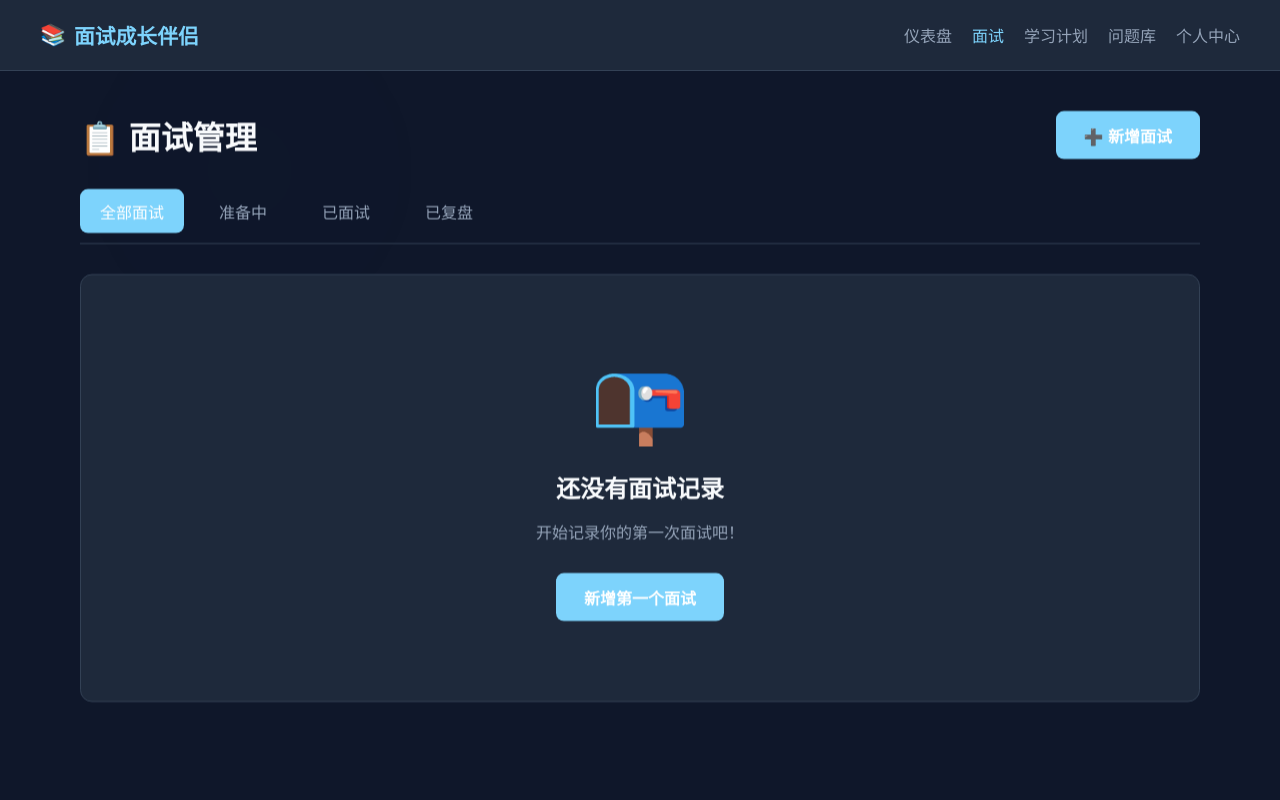
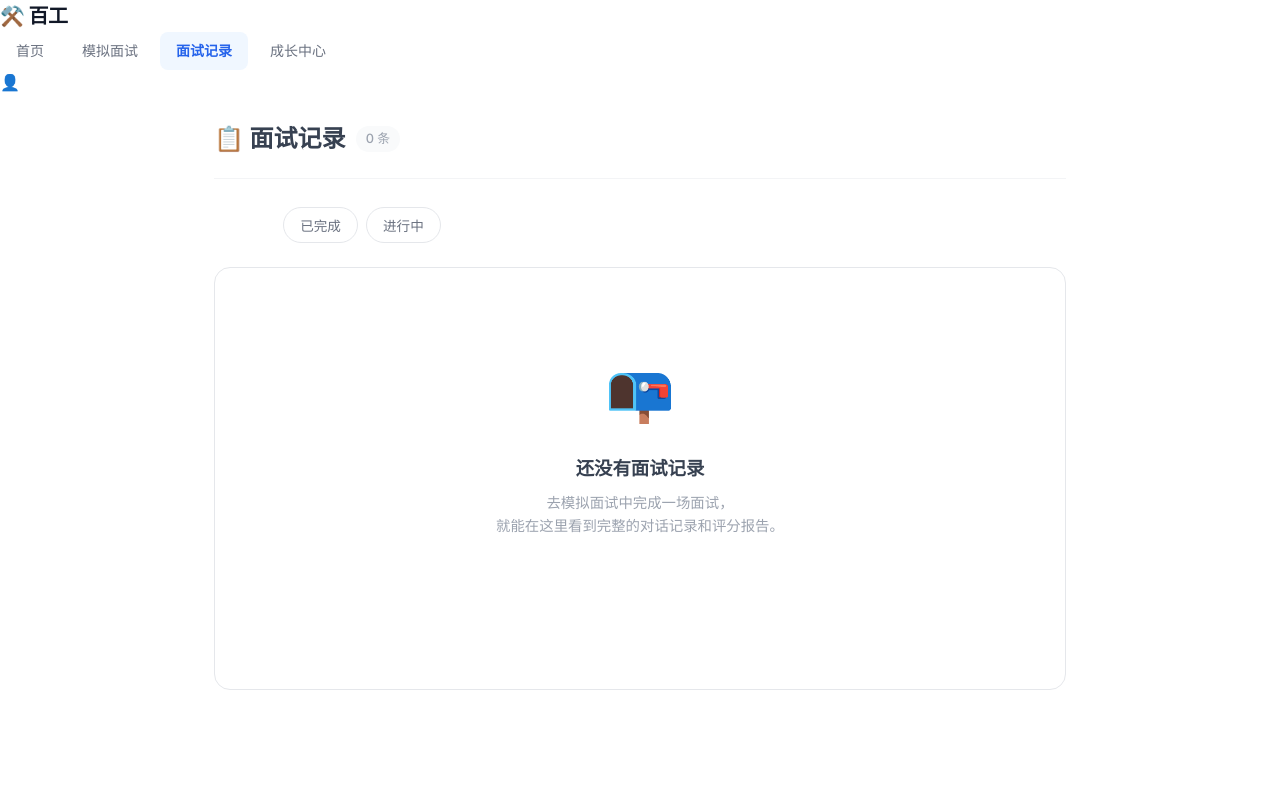
Before and after one commit to zhousirui0714/mianshiguan, a Flask app: page /interviews in a window 1280 px wide. Run offline with Flask 3, Linux system fonts and the light colour scheme; some libraries are stand-ins or nearby versions.

Commit message:
feat: 面试记录列表页 — 查看过往每一次面试对话和报告
- /interviews 路由改为从数据库获取真实面试记录
- 展示：场景类型、目标岗位/公司、对话轮数、日期、分数、徽章
- 支持筛选：全部 / 已完成 / 进行中
- 空状态引导用户去开始第一场面试
- 点击跳转 /result/<id> 查看完整对话+评分报告

Co-Authored-By: Claude Opus 4.8 <noreply@anthropic.com>

```diff
--- a/templates/interviews.html
+++ b/templates/interviews.html
@@ -3,315 +3,337 @@
 <head>
     <meta charset="UTF-8">
     <meta name="viewport" content="width=device-width, initial-scale=1.0">
-    <title>面试列表 - 面试成长伴侣</title>
-    <link rel="stylesheet" href="/static/css/theme.css">
-    <link rel="stylesheet" href="/static/css/effects.css">
+    <title>面试记录 - 百工</title>
+    <link rel="preconnect" href="https://fonts.googleapis.com">
+    <link rel="preconnect" href="https://fonts.gstatic.com" crossorigin>
+    <link href="https://fonts.googleapis.com/css2?family=Inter:opsz,wght@14..32,300;14..32,400;14..32,500;14..32,600;14..32,700&display=swap" rel="stylesheet">
+    <link rel="stylesheet" href="/static/css/home.css">
     <style>
-        * { margin: 0; padding: 0; box-sizing: border-box; }
-
-        :root {
-            --primary: #7DD3FC;
-            --secondary: #10B981;
-            --accent: #F59E0B;
-            --bg-dark: #0F172A;
-            --bg-card: #1E293B;
-            --text-primary: #F8FAFC;
-            --text-secondary: #94A3B8;
-            --border: #334155;
+        .records-container {
+            max-width: 900px;
+            margin: 0 auto;
+            padding: 24px 24px 60px;
         }
 
-        body {
-            font-family: 'PingFang SC', 'Microsoft YaHei', sans-serif;
-            background: var(--bg-dark);
-            min-height: 100vh;
-            color: var(--text-primary);
+        .page-top {
+            display: flex;
+            align-items: center;
+            justify-content: space-between;
+            margin-bottom: 28px;
+            padding-bottom: 20px;
+            border-bottom: 1px solid var(--gray-100);
         }
 
-        .nav-bar {
+        .page-top h1 {
+            font-size: 1.5rem;
+            font-weight: 700;
+            color: var(--gray-800);
             display: flex;
-            justify-content: space-between;
             align-items: center;
-            padding: 20px 40px;
-            background: var(--bg-card);
-            border-bottom: 1px solid var(--border);
+            gap: 10px;
         }
 
-        .logo {
-            font-size: 1.3rem;
-            font-weight: bold;
-            color: var(--primary);
+        .count-badge {
+            font-size: 0.8rem;
+            font-weight: 500;
+            color: var(--gray-400);
+            background: var(--gray-50);
+            padding: 3px 10px;
+            border-radius: 20px;
+        }
+
+        .filter-row {
+            display: flex;
+            gap: 8px;
+            margin-bottom: 24px;
+        }
+
+        .filter-chip {
+            padding: 7px 16px;
+            border-radius: 20px;
+            font-size: 0.85rem;
+            font-weight: 500;
+            border: 1px solid var(--gray-200);
+            background: #fff;
+            color: var(--gray-500);
+            cursor: pointer;
+            transition: all 0.2s;
+        }
+
+        .filter-chip:hover { border-color: var(--gray-300); color: var(--gray-600); }
+        .filter-chip.active {
+            background: var(--gray-800);
+            color: #fff;
+            border-color: var(--gray-800);
+        }
+
+        .records-list {
+            display: flex;
+            flex-direction: column;
+            gap: 12px;
+        }
+
+        .record-card {
+            background: #fff;
+            border: 1px solid var(--gray-200);
+            border-radius: 12px;
+            padding: 20px 24px;
             display: flex;
             align-items: center;
-            gap: 8px;
+            gap: 20px;
+            cursor: pointer;
+            transition: all 0.2s;
+            text-decoration: none;
+            color: inherit;
         }
 
-        .nav-links {
-            display: flex;
-            gap: 20px;
+        .record-card:hover {
+            border-color: var(--gray-300);
+            box-shadow: 0 2px 12px rgba(0,0,0,0.04);
+            transform: translateY(-1px);
         }
 
-        .nav-links a {
-            color: var(--text-secondary);
-            text-decoration: none;
-            transition: color 0.3s;
+        .record-icon {
+            width: 44px;
+            height: 44px;
+            border-radius: 10px;
+            display: flex;
+            align-items: center;
+            justify-content: center;
+            font-size: 1.3rem;
+            flex-shrink: 0;
         }
 
-        .nav-links a:hover, .nav-links a.active {
-            color: var(--primary);
+        .icon-job      { background: #EEF2FF; }
+        .icon-teacher  { background: #FEF3C7; }
+        .icon-ielts    { background: #DCFCE7; }
+        .icon-civil    { background: #F3E8FF; }
+        .icon-graduate { background: #DBEAFE; }
+        .icon-mba      { background: #FCE7F3; }
+
+        .record-body {
+            flex: 1;
+            min-width: 0;
         }
 
-        .container {
-            max-width: 1200px;
-            margin: 0 auto;
-            padding: 40px;
+        .record-title {
+            font-size: 0.95rem;
+            font-weight: 600;
+            color: var(--gray-800);
+            margin-bottom: 4px;
+            white-space: nowrap;
+            overflow: hidden;
+            text-overflow: ellipsis;
         }
 
-        .page-header {
+        .record-subtitle {
+            font-size: 0.8rem;
+            color: var(--gray-400);
             display: flex;
-            justify-content: space-between;
             align-items: center;
-            margin-bottom: 30px;
+            gap: 10px;
+            flex-wrap: wrap;
         }
 
-        .page-title {
-            font-size: 2rem;
+        .record-meta {
+            display: flex;
+            align-items: center;
+            gap: 14px;
+            flex-shrink: 0;
         }
 
-        .btn {
-            padding: 12px 28px;
-            border-radius: 8px;
-            font-size: 1rem;
-            font-weight: 600;
-            cursor: pointer;
-            border: none;
-            transition: all 0.3s;
-            text-decoration: none;
-            display: inline-block;
+        .record-score {
+            font-size: 1.4rem;
+            font-weight: 700;
+            text-align: center;
+            min-width: 48px;
         }
 
-        .btn-primary {
-            background: var(--primary);
-            color: white;
+        .score-high   { color: #10B981; }
+        .score-mid    { color: #F59E0B; }
+        .score-low    { color: #EF4444; }
+        .score-none   { color: var(--gray-300); font-size: 0.8rem; font-weight: 500; }
+
+        .status-tag {
+            font-size: 0.75rem;
+            font-weight: 600;
+            padding: 4px 10px;
+            border-radius: 12px;
+            white-space: nowrap;
         }
 
-        .btn-primary:hover {
-            background: #38BDF8;
-            transform: translateY(-2px);
+        .tag-finished { background: #DCFCE7; color: #059669; }
+        .tag-active   { background: #EEF2FF; color: #4F46E5; }
+
+        .badge-count {
+            font-size: 0.75rem;
+            color: var(--gray-400);
+            display: flex;
+            align-items: center;
+            gap: 3px;
         }
 
-        .filter-tabs {
-            display: flex;
-            gap: 15px;
-            margin-bottom: 30px;
-            border-bottom: 1px solid var(--border);
-            padding-bottom: 10px;
+        .arrow {
+            color: var(--gray-300);
+            font-size: 1.1rem;
+            flex-shrink: 0;
+            transition: transform 0.2s;
         }
 
-        .filter-tab {
-            padding: 10px 20px;
-            background: transparent;
-            border: none;
-            color: var(--text-secondary);
-            font-size: 1rem;
-            cursor: pointer;
-            border-radius: 8px;
-            transition: all 0.3s;
+        .record-card:hover .arrow { transform: translateX(3px); color: var(--gray-500); }
+
+        /* ========== 空状态 ========== */
+        .empty-box {
+            text-align: center;
+            padding: 80px 30px;
+            background: #fff;
+            border: 1px solid var(--gray-200);
+            border-radius: 16px;
         }
 
-        .filter-tab:hover {
-            background: rgba(255,255,255,0.05);
-        }
+        .empty-box .emoji { font-size: 3.5rem; margin-bottom: 16px; }
+        .empty-box h3 { font-size: 1.15rem; font-weight: 600; color: var(--gray-700); margin-bottom: 8px; }
+        .empty-box p { font-size: 0.9rem; color: var(--gray-400); margin-bottom: 24px; line-height: 1.6; }
+        .empty-box .btn { display: inline-block; padding: 12px 28px; background: var(--gray-800); color: #fff; border-radius: 10px; text-decoration: none; font-weight: 600; font-size: 0.9rem; transition: all 0.2s; }
+        .empty-box .btn:hover { background: #000; transform: translateY(-1px); }
 
-        .filter-tab.active {
-            background: var(--primary);
-            color: white;
-        }
-
-        .interviews-grid {
-            display: grid;
-            gap: 20px;
-        }
-
-        .interview-card {
-            background: var(--bg-card);
-            border-radius: 12px;
-            padding: 25px;
-            border: 1px solid var(--border);
-            display: flex;
-            justify-content: space-between;
-            align-items: center;
-            transition: all 0.3s;
-        }
-
-        .interview-card:hover {
-            border-color: var(--primary);
-            transform: translateX(5px);
-        }
-
-        .interview-info {
-            flex: 1;
-        }
-
-        .interview-info h3 {
-            font-size: 1.2rem;
-            margin-bottom: 8px;
-        }
-
-        .interview-meta {
-            display: flex;
-            gap: 20px;
-            color: var(--text-secondary);
-            font-size: 0.95rem;
-        }
-
-        .interview-actions {
-            display: flex;
-            align-items: center;
-            gap: 15px;
-        }
-
-        .status-badge {
-            padding: 6px 14px;
-            border-radius: 20px;
-            font-size: 0.85rem;
-            font-weight: 600;
-        }
-
-        .status-preparing {
-            background: rgba(99, 102, 241, 0.2);
-            color: var(--primary);
-        }
-
-        .status-completed {
-            background: rgba(16, 185, 129, 0.2);
-            color: var(--secondary);
-        }
-
-        .status-offer {
-            background: rgba(16, 185, 129, 0.3);
-            color: var(--secondary);
-        }
-
-        .action-link {
-            padding: 8px 16px;
-            background: transparent;
-            border: 1px solid var(--border);
-            color: var(--text-secondary);
-            border-radius: 6px;
-            text-decoration: none;
-            font-size: 0.9rem;
-            transition: all 0.3s;
-        }
-
-        .action-link:hover {
-            border-color: var(--primary);
-            color: var(--primary);
-        }
-
-        .empty-state {
-            text-align: center;
-            padding: 80px 20px;
-            background: var(--bg-card);
-            border-radius: 12px;
-            border: 1px solid var(--border);
-        }
-
-        .empty-state-icon {
-            font-size: 5rem;
-            margin-bottom: 20px;
-        }
-
-        .empty-state h2 {
-            margin-bottom: 15px;
-        }
-
-        .empty-state p {
-            color: var(--text-secondary);
-            margin-bottom: 30px;
-        }
-
-        @media (max-width: 768px) {
-            .container { padding: 20px; }
-            .page-header { flex-direction: column; align-items: flex-start; gap: 20px; }
-            .interview-card { flex-direction: column; align-items: flex-start; gap: 15px; }
+        @media (max-width: 640px) {
+            .records-container { padding: 16px; }
+            .record-card { flex-wrap: wrap; gap: 12px; }
+            .record-meta { width: 100%; justify-content: space-between; }
         }
     </style>
 </head>
 <body>
-<!-- 极光背景 -->
-<div class="aurora-bg">
-  <div class="aurora-layer"></div>
-  <div class="aurora-layer"></div>
-  <div class="aurora-layer"></div>
-  <div class="aurora-layer"></div>
+<div class="page-wrap">
+    <!-- 顶部导航 -->
+    <header class="nav-top">
+        <div class="nav-inner">
+            <a href="/" class="nav-logo">⚒️ 百工</a>
+            <nav class="nav-links">
+                <a href="/">首页</a>
+                <a href="/scenarios">模拟面试</a>
+                <a href="/interviews" class="active">面试记录</a>
+                <a href="/growth">成长中心</a>
+            </nav>
+            <div class="nav-right">
+                <a href="/profile" class="nav-avatar">
+                    <span>👤</span>
+                </a>
             </div>
-    <nav class="nav-bar">
-        <div class="logo">
-            <span>📚</span>
-            <span>面试成长伴侣</span>
         </div>
-        <div class="nav-links">
-            <a href="/dashboard">仪表盘</a>
-            <a href="/interviews" class="active">面试</a>
-            <a href="/plan">学习计划</a>
-            <a href="/questions">问题库</a>
-            <a href="/profile">个人中心</a>
-        </div>
-    </nav>
+    </header>
 
-    <div class="container">
-        <div class="page-header">
-            <h1 class="page-title">📋 面试管理</h1>
-            <a href="/interviews/new" class="btn btn-primary">➕ 新增面试</a>
+    <div class="records-container">
+        <div class="page-top">
+            <h1>
+                📋 面试记录
+                <span class="count-badge">{{ interviews|length }} 条</span>
+            </h1>
         </div>
 
-        <div class="filter-tabs">
-            <button class="filter-tab active">全部面试</button>
-            <button class="filter-tab">准备中</button>
-            <button class="filter-tab">已面试</button>
-            <button class="filter-tab">已复盘</button>
+        <!-- 筛选标签 -->
+        <div class="filter-row">
+            <button class="filter-chip active" data-filter="all" onclick="filterRecords('all', this)">全部</button>
+            <button class="filter-chip" data-filter="finished" onclick="filterRecords('finished', this)">已完成</button>
+            <button class="filter-chip" data-filter="active" onclick="filterRecords('active', this)">进行中</button>
         </div>
 
         {% if interviews %}
-            <div class="interviews-grid">
-                {% for interview in interviews %}
-                <div class="interview-card">
-                    <div class="interview-info">
-                        <h3>{{ interview.company }} - {{ interview.position }}</h3>
-                        <div class="interview-meta">
-                            {% if interview.interview_date %}
-                            <span>📅 {{ interview.interview_date }}</span>
+        <div class="records-list" id="records-list">
+            {% for iv in interviews %}
+            <a href="/result/{{ iv.id }}" class="record-card" data-status="{{ iv.status }}">
+                <!-- 场景图标 -->
+                {% set icon_class = 'icon-job' %}
+                {% if '教资' in iv.scenario %}{% set icon_class = 'icon-teacher' %}
+                {% elif '雅思' in iv.scenario %}{% set icon_class = 'icon-ielts' %}
+                {% elif '公务员' in iv.scenario %}{% set icon_class = 'icon-civil' %}
+                {% elif '考研' in iv.scenario %}{% set icon_class = 'icon-graduate' %}
+                {% elif 'MBA' in iv.scenario %}{% set icon_class = 'icon-mba' %}
                 {% endif %}
-                            {% if interview.round %}
-                            <span>🔄 {{ interview.round }}</span>
+
+                {% set icon_emoji = '💼' %}
+                {% if '教资' in iv.scenario %}{% set icon_emoji = '📚' %}
+                {% elif '雅思' in iv.scenario %}{% set icon_emoji = '🗣️' %}
+                {% elif '公务员' in iv.scenario %}{% set icon_emoji = '🏛️' %}
+                {% elif '考研' in iv.scenario %}{% set icon_emoji = '🎓' %}
+                {% elif 'MBA' in iv.scenario %}{% set icon_emoji = '💎' %}
                 {% endif %}
-                            {% if interview.format %}
-                            <span>💻 {{ interview.format }}</span>
+
+                <div class="record-icon {{ icon_class }}">{{ icon_emoji }}</div>
+
+                <div class="record-body">
+                    <div class="record-title">
+                        {{ iv.position }}{% if iv.company %} · {{ iv.company }}{% endif %}
+                    </div>
+                    <div class="record-subtitle">
+                        <span>{{ iv.scenario }}</span>
+                        <span>·</span>
+                        <span>{{ iv.round_count }} 轮对话</span>
+                        {% if iv.created_at %}
+                        <span>·</span>
+                        <span>{{ iv.created_at }}</span>
                         {% endif %}
                     </div>
                 </div>
-                    <div class="interview-actions">
-                        <span class="status-badge status-{{ interview.status }}">
-                            {% if interview.status == '准备中' %}准备中
-                            {% elif interview.status == '已面试' %}已面试
-                            {% elif interview.status == '已复盘' %}已复盘
-                            {% elif interview.status == '已 offer' %}🎉 Offer
-                            {% else %}{{ interview.status }}{% endif %}
-                        </span>
-                        <a href="/interviews/{{ interview.id }}" class="action-link">查看详情 →</a>
+
+                <div class="record-meta">
+                    {% if iv.overall_score is not none %}
+                        {% if iv.overall_score >= 80 %}
+                        <span class="record-score score-high">{{ iv.overall_score }}</span>
+                        {% elif iv.overall_score >= 60 %}
+                        <span class="record-score score-mid">{{ iv.overall_score }}</span>
+                        {% else %}
+                        <span class="record-score score-low">{{ iv.overall_score }}</span>
+                        {% endif %}
+                    {% else %}
+                        <span class="record-score score-none">—</span>
+                    {% endif %}
+
+                    {% if iv.status == 'finished' %}
+                    <span class="status-tag tag-finished">已完成</span>
+                    {% else %}
+                    <span class="status-tag tag-active">进行中</span>
+                    {% endif %}
+
+                    {% if iv.new_badges > 0 %}
+                    <span class="badge-count">🏅 ×{{ iv.new_badges }}</span>
+                    {% endif %}
                 </div>
-                </div>
+
+                <span class="arrow">→</span>
+            </a>
             {% endfor %}
         </div>
+
         {% else %}
-            <div class="empty-state">
-                <div class="empty-state-icon">📭</div>
-                <h2>还没有面试记录</h2>
-                <p>开始记录你的第一次面试吧！</p>
-                <a href="/interviews/new" class="btn btn-primary">新增第一个面试</a>
+        <!-- 无记录 -->
+        <div class="empty-box">
+            <div class="emoji">📭</div>
+            <h3>还没有面试记录</h3>
+            <p>去模拟面试中完成一场面试，<br>就能在这里看到完整的对话记录和评分报告。</p>
+            <a href="/scenarios" class="btn">开始第一场面试</a>
         </div>
         {% endif %}
     </div>
-    <script src="/static/js/effects.js"></script>
+</div>
+
+<script>
+function filterRecords(type, btn) {
+    // 更新按钮状态
+    document.querySelectorAll('.filter-chip').forEach(function(c) { c.classList.remove('active'); });
+    btn.classList.add('active');
+
+    // 筛选卡片
+    var cards = document.querySelectorAll('.record-card');
+    cards.forEach(function(card) {
+        if (type === 'all' || card.getAttribute('data-status') === type) {
+            card.style.display = '';
+        } else {
+            card.style.display = 'none';
+        }
+    });
+}
+</script>
 </body>
 </html>
```
Also changed, not shown: src/web/blueprints/web.py (+67 -1 lines). Lines whose indentation alone changed are shown as unchanged.
